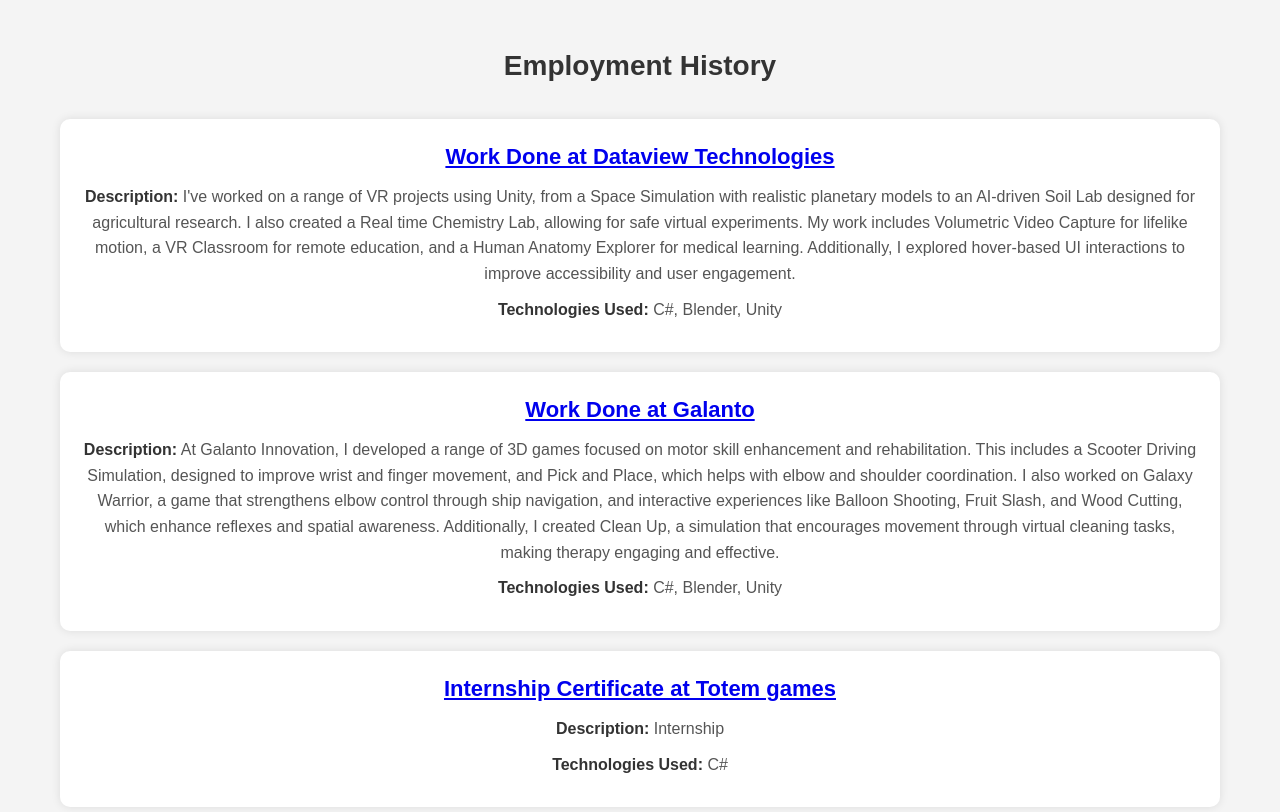
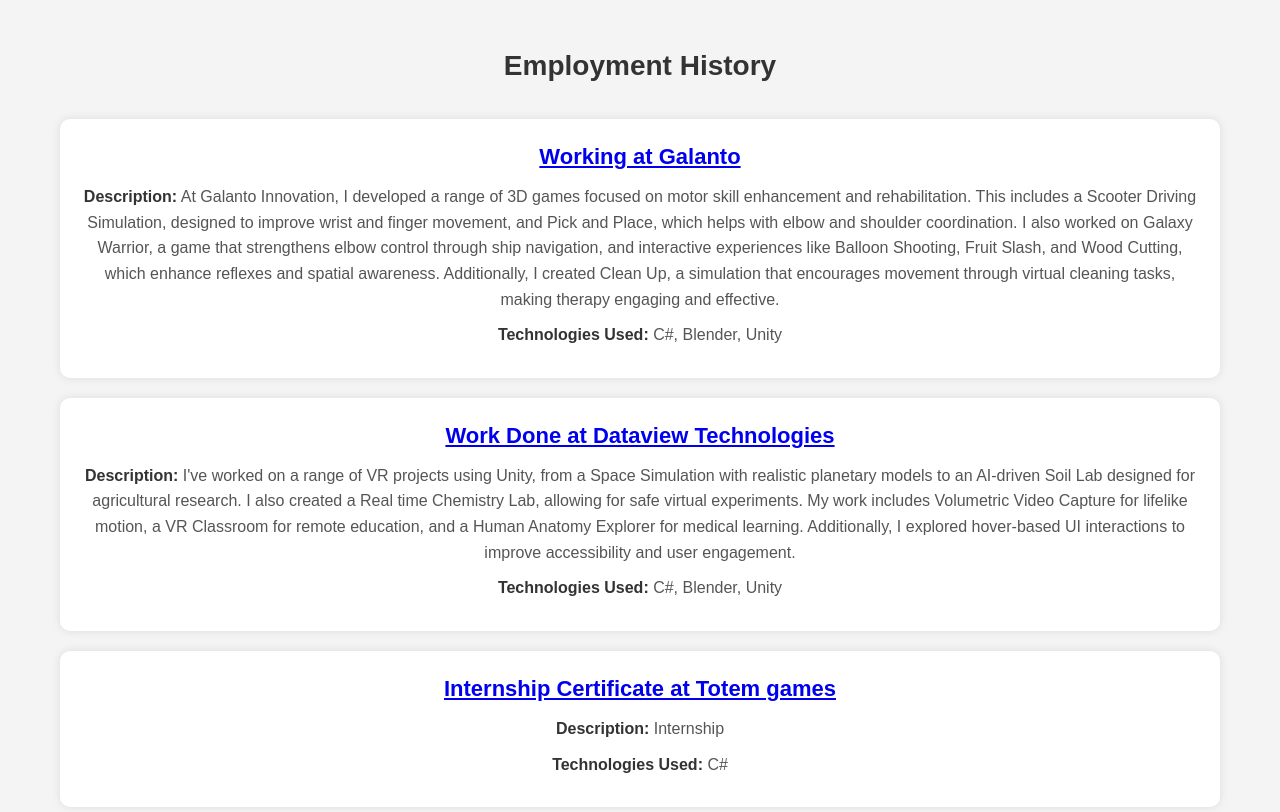
Before and after one commit to AkuMaurya/Portfolio, a website built with Vite: page index.html in a window 1280 px wide. Shown: the part 500-1312 px from the top of the page. Built offline with nearby package versions, Linux system fonts and the light colour scheme.

Commit message:
Update index.html

```diff
--- a/index.html
+++ b/index.html
@@ -49,17 +49,16 @@
         <h2>Employment History</h2>
 
         <div class="project-item">
+            <h3><a href="Galanto.html">Working at Galanto</a></h3>
+            <p><strong>Description:</strong> At Galanto Innovation, I developed a range of 3D games focused on motor skill enhancement and rehabilitation. This includes a Scooter Driving Simulation, designed to improve wrist and finger movement, and Pick and Place, which helps with elbow and shoulder coordination. I also worked on Galaxy Warrior, a game that strengthens elbow control through ship navigation, and interactive experiences like Balloon Shooting, Fruit Slash, and Wood Cutting, which enhance reflexes and spatial awareness. Additionally, I created Clean Up, a simulation that encourages movement through virtual cleaning tasks, making therapy engaging and effective. </p>
+
+            <p><strong>Technologies Used:</strong> C#, Blender, Unity </p>
+        </div>
+        <div class="project-item">
 
             <h3><a href="VR_File.html">Work Done at Dataview Technologies</a></h3>
             <p><strong>Description:</strong> I've worked on a range of VR projects using Unity, from a Space Simulation with realistic planetary models to an AI-driven Soil Lab designed for agricultural research. I also created a Real time Chemistry Lab, allowing for safe virtual experiments. My work includes Volumetric Video Capture for lifelike motion, a VR Classroom for remote education, and a Human Anatomy Explorer for medical learning. Additionally, I explored hover-based UI interactions to improve accessibility and user engagement. </p>
             <p><strong>Technologies Used:</strong> C#, Blender, Unity  </p>
-        </div>
-
-        <div class="project-item">
-            <h3><a href="Galanto.html">Work Done at Galanto</a></h3>
-            <p><strong>Description:</strong> At Galanto Innovation, I developed a range of 3D games focused on motor skill enhancement and rehabilitation. This includes a Scooter Driving Simulation, designed to improve wrist and finger movement, and Pick and Place, which helps with elbow and shoulder coordination. I also worked on Galaxy Warrior, a game that strengthens elbow control through ship navigation, and interactive experiences like Balloon Shooting, Fruit Slash, and Wood Cutting, which enhance reflexes and spatial awareness. Additionally, I created Clean Up, a simulation that encourages movement through virtual cleaning tasks, making therapy engaging and effective. </p>
-
-            <p><strong>Technologies Used:</strong> C#, Blender, Unity </p>
         </div>
 
         <div class="project-item">
```
